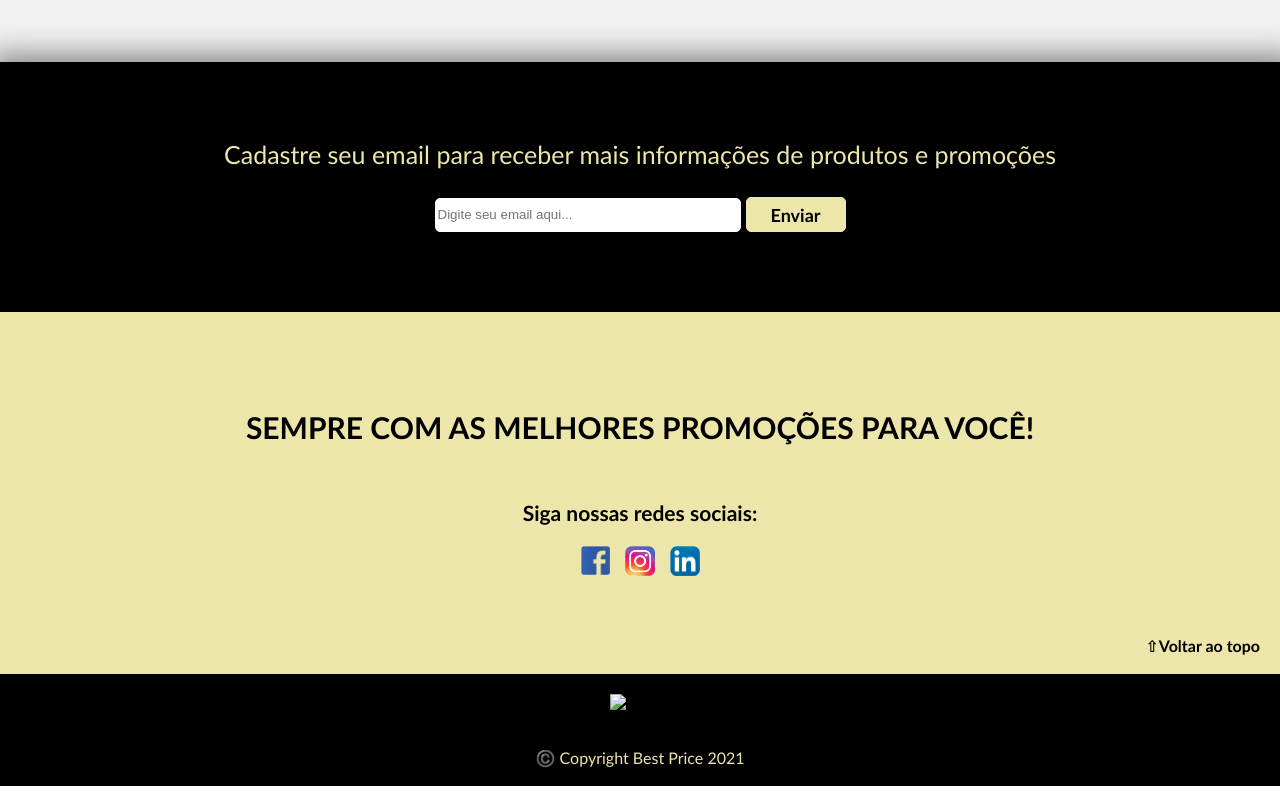
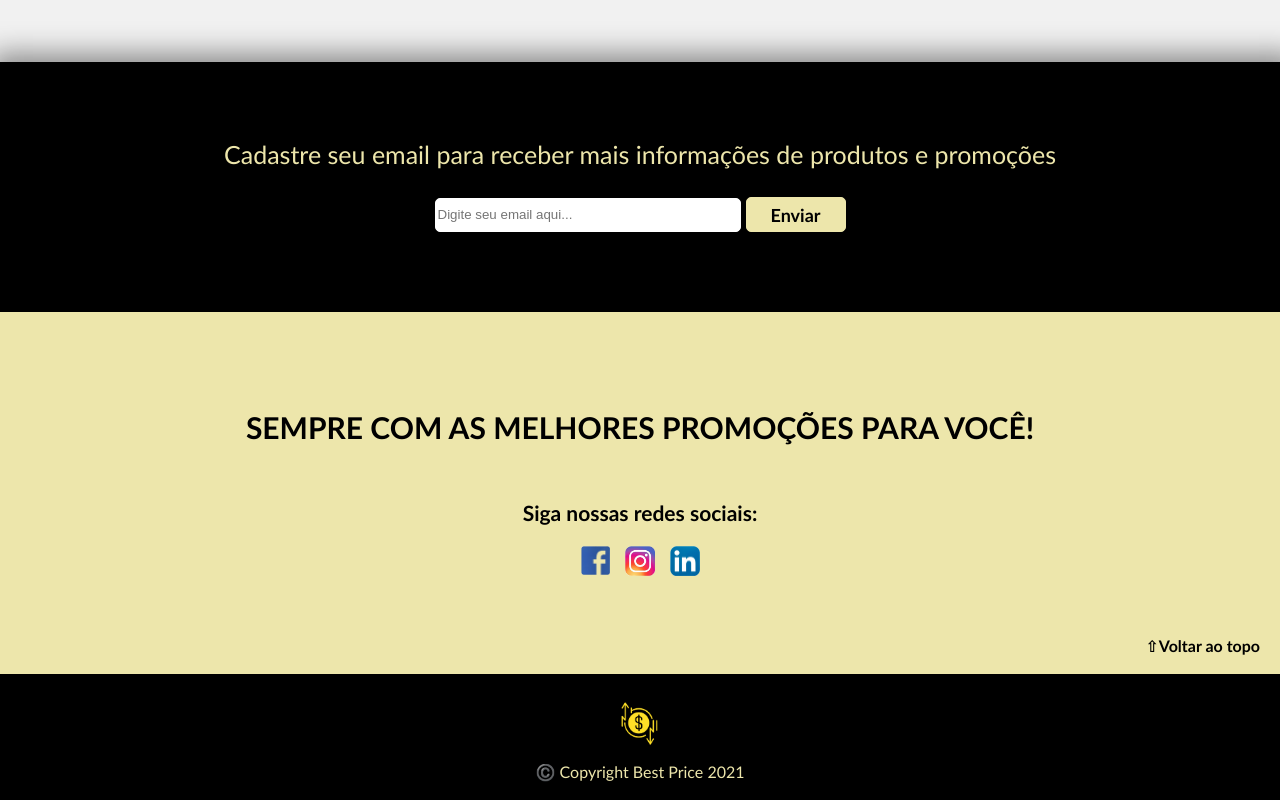
Before and after one commit to gabrielatferreira/best-price, a plain HTML site: page index.html in a window 1280 px wide. Shown: the part 2140-2940 px from the top of the page. Drawn offline with Linux system fonts and the light colour scheme; the site is published under a folder, as on GitHub Pages, so addresses that start at the root find nothing; a script that the page names is missing.

Commit message:
correção do caminho para logo do rodapé

```diff
--- a/index.html
+++ b/index.html
@@ -105,7 +105,7 @@
         <a class="a-voltar" href="#"><p class="voltar">⇧Voltar ao topo</p></a>
     </main>
     <footer>
-        <img class="figura-logo" src="/assets/logoimg.png" alt="Logo Best Price">
+        <img class="figura-logo" src="assets/logoimg.png" alt="Logo Best Price">
         <p class="copyright">©️ Copyright Best Price 2021</p>
     </footer>
 </body>
```
Also changed, not shown: assets/celular.png (deleted).
